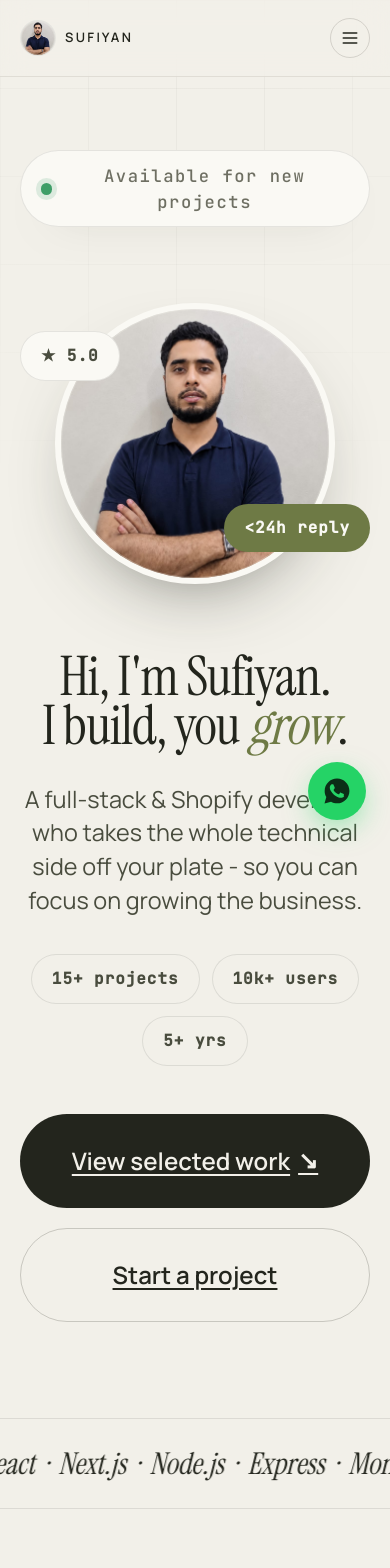
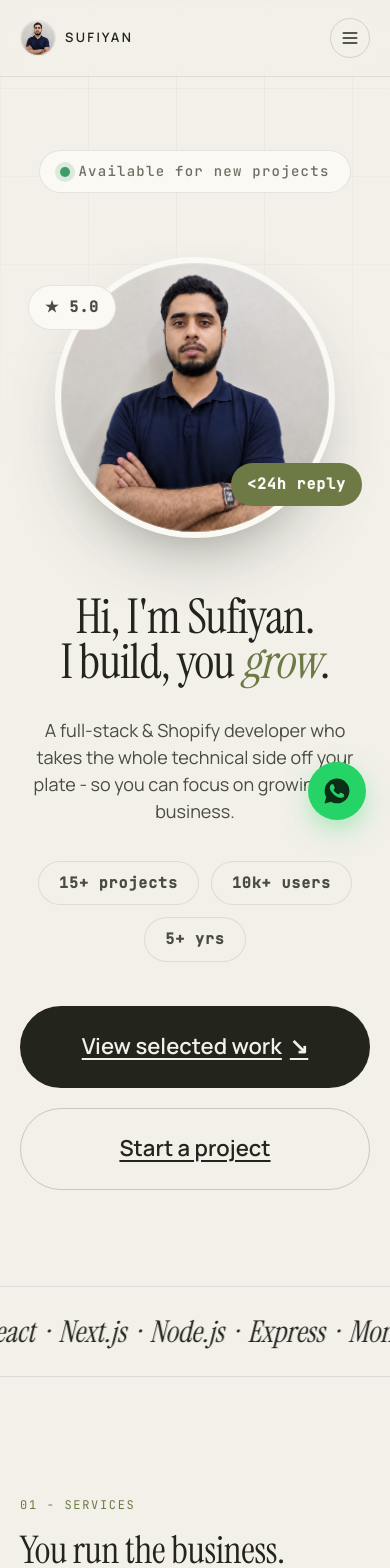
Before and after one commit to Suffynux/minimalist-portfolio, a Next.js app: page / in a window 390 px wide. Shown: the top 1568 px of the page. Built offline with nearby package versions, Linux system fonts and the light colour scheme.

Commit message:
Refactor Home component for improved styling and layout consistency; adjust text sizes and spacing

```diff
--- a/app/page.tsx
+++ b/app/page.tsx
@@ -18,46 +18,46 @@ export default function Home() {
       <Navbar />
       <header id="top" className="relative z-10 mx-auto max-w-[1200px] px-5 pb-24 pt-[150px] sm:px-8 md:min-h-[calc(100vh-72px)] md:pb-16 md:pt-[154px]">
         <div className="text-center md:hidden">
-          <Reveal className="mb-[76px] flex justify-center font-mono text-[clamp(14px,4.4vw,20px)] font-medium tracking-[0.09em] text-muted">
-            <span className="inline-flex items-center gap-2 rounded-full border border-ink/10 bg-surface px-5 py-3 shadow-[0_18px_45px_-36px_rgba(35,37,29,0.55)]">
-              <span className="size-3 rounded-full bg-[#3F9E68] shadow-[0_0_0_5px_rgba(63,158,104,0.16)]" />
+          <Reveal className="mb-16 flex justify-center font-mono text-[clamp(14px,3.1vw,18px)] font-medium tracking-[0.09em] text-muted">
+            <span className="inline-flex items-center gap-2 rounded-full border border-ink/10 bg-surface px-5 py-2.5 shadow-[0_18px_45px_-36px_rgba(35,37,29,0.55)]">
+              <span className="size-[10px] rounded-full bg-[#3F9E68] shadow-[0_0_0_5px_rgba(63,158,104,0.16)]" />
               Available for new projects
             </span>
           </Reveal>
 
-          <Reveal className="relative mx-auto mb-[68px] flex max-w-[390px] justify-center">
-            <span className="absolute left-0 top-7 z-10 rounded-full border border-ink/10 bg-surface px-5 py-3 font-mono text-[16px] font-semibold tracking-[0.06em] text-body shadow-[0_20px_50px_-35px_rgba(35,37,29,0.55)]">
+          <Reveal className="relative mx-auto mb-14 flex max-w-[360px] justify-center">
+            <span className="absolute left-2 top-7 z-10 rounded-full border border-ink/10 bg-surface px-4 py-2.5 font-mono text-[15px] font-semibold tracking-[0.06em] text-body shadow-[0_20px_50px_-35px_rgba(35,37,29,0.55)]">
               ★ 5.0
             </span>
-            <span className="absolute bottom-8 right-0 z-10 rounded-full bg-olive px-5 py-3 font-mono text-[16px] font-semibold tracking-[0.06em] text-surface shadow-[0_20px_50px_-35px_rgba(35,37,29,0.55)]">
+            <span className="absolute bottom-8 right-2 z-10 rounded-full bg-olive px-4 py-2.5 font-mono text-[15px] font-semibold tracking-[0.06em] text-surface shadow-[0_20px_50px_-35px_rgba(35,37,29,0.55)]">
               &lt;24h reply
             </span>
             <AvatarViewer variant="heroMobile" />
           </Reveal>
 
-          <Reveal as="h1" className="mx-auto max-w-[620px] font-display text-[clamp(54px,14vw,88px)] font-normal leading-[0.9] tracking-[-0.02em]">
+          <Reveal as="h1" className="mx-auto max-w-[620px] font-display text-[clamp(48px,10vw,72px)] font-normal leading-[0.95] tracking-[-0.02em]">
             Hi, I&apos;m Sufiyan.
             <br />
             I build, you <span className="italic text-olive">grow</span>.
           </Reveal>
 
-          <Reveal as="p" className="mx-auto mt-8 max-w-[620px] text-[clamp(20px,6vw,28px)] leading-[1.45] text-body">
+          <Reveal as="p" className="mx-auto mt-8 max-w-[620px] text-[clamp(18px,3.6vw,24px)] leading-[1.5] text-body">
             A full-stack &amp; Shopify developer who takes the whole technical side off your plate - so you can focus on growing the business.
           </Reveal>
 
           <Reveal className="mx-auto mt-9 flex max-w-[560px] flex-wrap justify-center gap-3">
-            <span className="rounded-full border border-ink/10 bg-bone px-5 py-3 font-mono text-[16px] font-semibold tracking-[0.06em] text-body">15+ projects</span>
-            <span className="rounded-full border border-ink/10 bg-bone px-5 py-3 font-mono text-[16px] font-semibold tracking-[0.06em] text-body">10k+ users</span>
-            <span className="rounded-full border border-ink/10 bg-bone px-5 py-3 font-mono text-[16px] font-semibold tracking-[0.06em] text-body">5+ yrs</span>
+            <span className="rounded-full border border-ink/10 bg-bone px-5 py-2.5 font-mono text-[15px] font-semibold tracking-[0.06em] text-body">15+ projects</span>
+            <span className="rounded-full border border-ink/10 bg-bone px-5 py-2.5 font-mono text-[15px] font-semibold tracking-[0.06em] text-body">10k+ users</span>
+            <span className="rounded-full border border-ink/10 bg-bone px-5 py-2.5 font-mono text-[15px] font-semibold tracking-[0.06em] text-body">5+ yrs</span>
           </Reveal>
 
-          <Reveal className="mt-12 flex flex-col gap-5">
-            <Button asChild size="lg" className="h-[94px] w-full text-[24px] underline underline-offset-4">
+          <Reveal className="mt-11 flex flex-col gap-5">
+            <Button asChild size="lg" className="h-[82px] w-full text-[22px] underline underline-offset-4">
               <Link href="#work">
                 View selected work <span className="font-mono">↘</span>
               </Link>
             </Button>
-            <Button asChild variant="outline" size="lg" className="h-[94px] w-full text-[24px] underline underline-offset-4">
+            <Button asChild variant="outline" size="lg" className="h-[82px] w-full text-[22px] underline underline-offset-4">
               <Link href="#contact">Start a project</Link>
             </Button>
           </Reveal>
```
